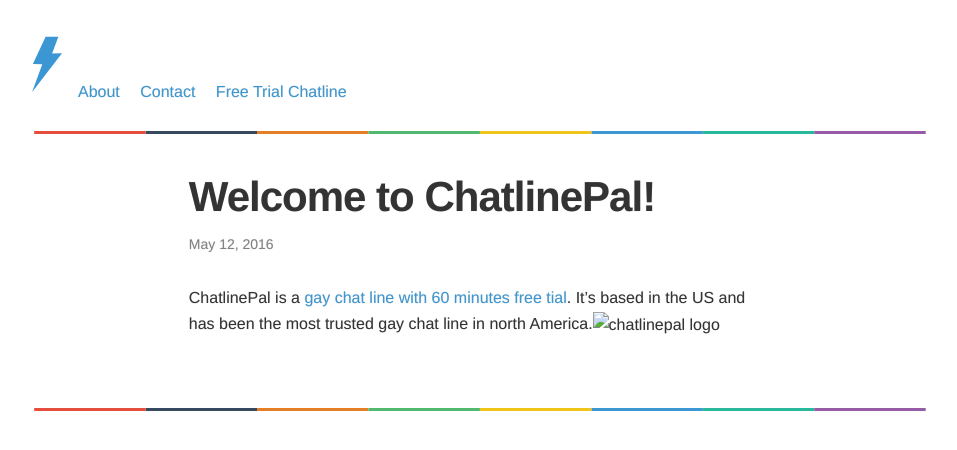
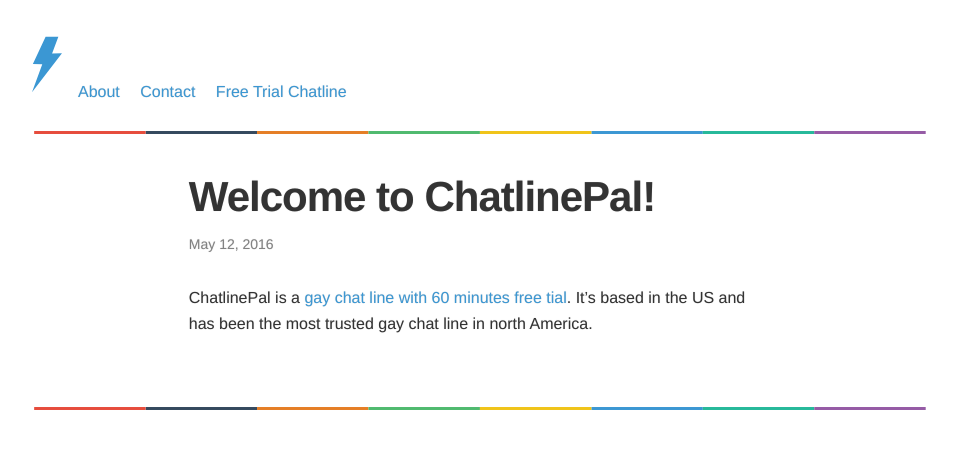
Before and after one commit to sharu725/thunder, a Jekyll site: the page built from _posts/2016-05-12-welcome-to-chatlinepal.markdown, in a window 1280 px wide. Shown: the top 450 px of the page, without its empty margins (160-1117 px from the left). Built offline with Jekyll 4.4.1, drawn with Linux system fonts in a browser that asks for light colours.

Commit message:
Updated 2016-05-12-welcome-to-chatlinepal.markdown

```diff
--- a/_posts/2016-05-12-welcome-to-chatlinepal.markdown
+++ b/_posts/2016-05-12-welcome-to-chatlinepal.markdown
@@ -6,4 +6,3 @@
 published: true
 ---
 ChatlinePal is a [gay chat line with 60 minutes free tial](http://chatlinepal.com). It's based in the US and has been the most trusted gay chat line in north America.
-![chatlinepal logo]({{site.baseurl}}/_posts/logo1.png)
```
